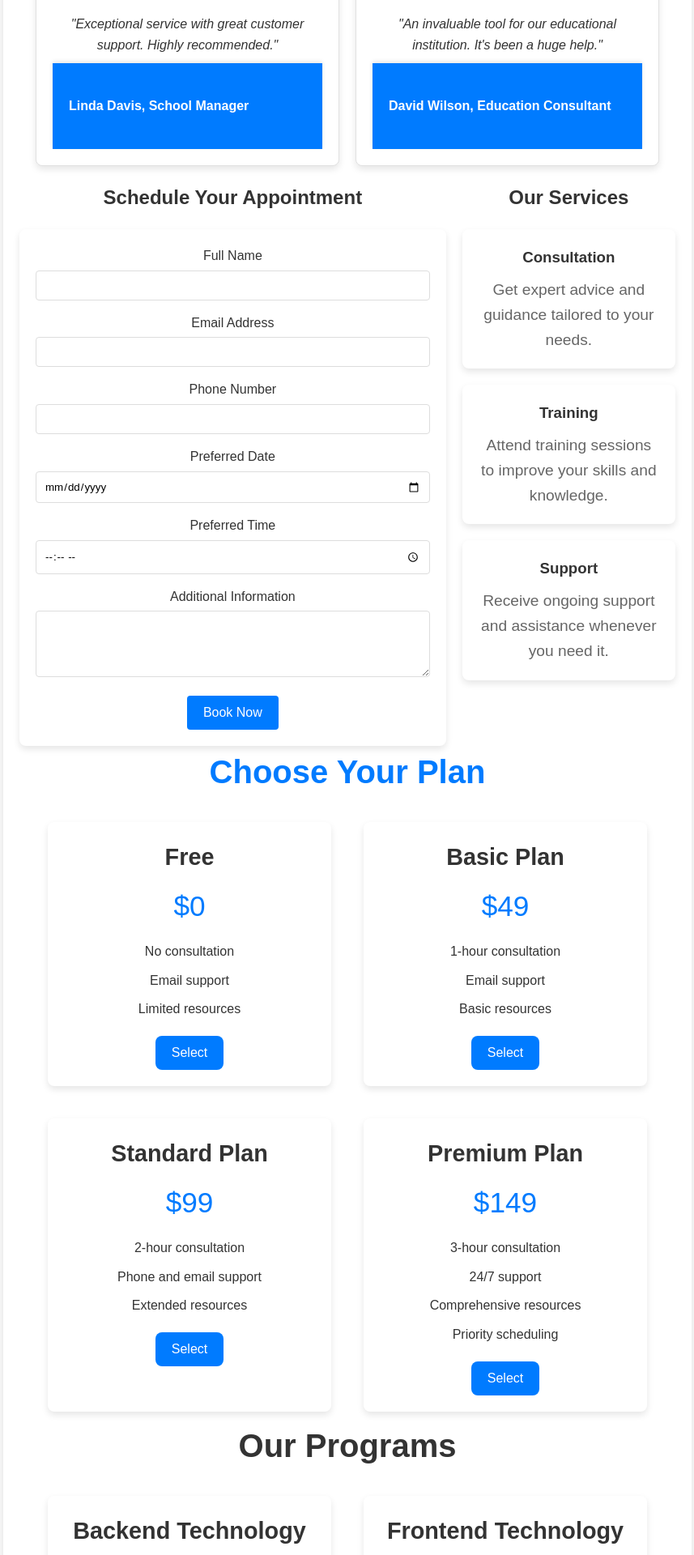
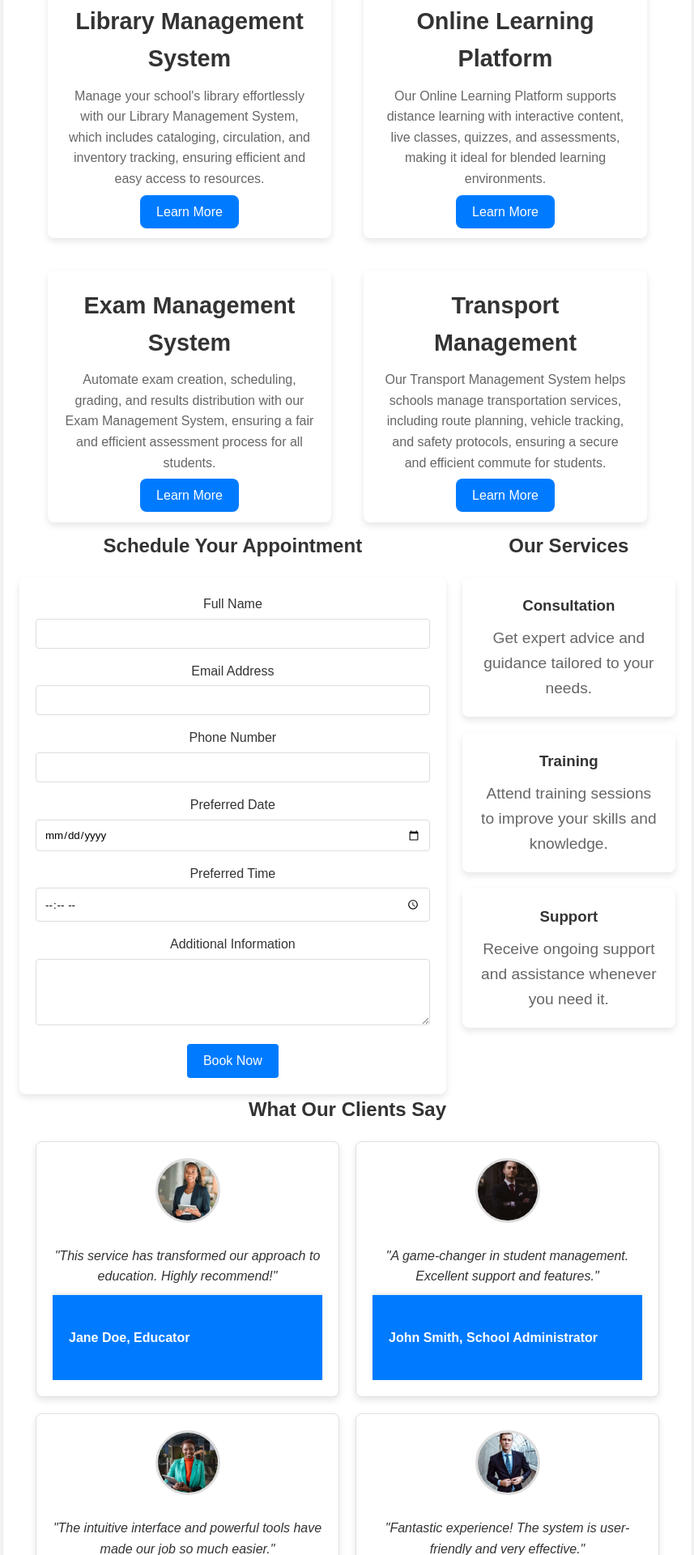
Before and after one commit to Mamasb/SmartDesk, a Flask app: page / in a window 1280 px wide. Shown: the part 1360-3280 px from the top of the page at 81% size, without its empty margins (211-1068 px from the left). Run offline with Flask 3, Linux system fonts and the light colour scheme.

Commit message:
modified files

```diff
--- a/static/css/styles.css
+++ b/static/css/styles.css
@@ -1,4 +1,3 @@
-
 /* General Reset */
 * {
   margin: 0;
--- a/templates/index.html
+++ b/templates/index.html
@@ -18,6 +18,106 @@
       <p>
         SmartDesks adapts to your workflows and helps educational institutions meet the demands of contemporary education, ensuring administrators, educators, and students thrive in a supportive and efficient environment.
       </p>
+
+
+<!-- Program List Section -->
+      <div class="container">
+            <section id="program-list">
+                <h2>Our Programs</h2>
+                <div class="program-container">
+                    <div class="program">
+                        <h3> School Management</h3>
+                        <p class="description">Our School Management System offers comprehensive tools for administrators to manage school operations effectively, from student enrollment to scheduling, attendance tracking, and reporting.</p>
+                        <a href="#" class="btn">Learn More</a>
+                    </div>
+                    <div class="program">
+                        <h3>Student Information System (SIS)</h3>
+                        <p class="description">The Student Information System (SIS) provides students with easy access to grades, schedules, and course materials. It also allows them to communicate with teachers and peers in a collaborative learning environment.</p>
+                        <a href="#" class="btn">Learn More</a>
+                    </div>
+                    <div class="program">
+                        <h3>Teacher Tools & Resources</h3>
+                        <p class="description">Our Teacher Tools include lesson planning, gradebook management, and attendance tracking systems that streamline daily tasks and foster a more productive classroom experience.</p>
+                        <a href="#" class="btn">Learn More</a>
+                    </div>
+					<div class="program">
+                        <h3>Parent Portal Access</h3>
+                        <p class="description">The Parent Portal gives parents access to their child's academic progress, attendance records, and upcoming school events, helping them stay involved in their education.With the Parent Portal, you can stay actively involved in your child's education and support their success.</p>
+                        <a href="#" class="btn">Learn More</a>
+                    </div>
+					<div class="program">
+                        <h3>Library Management System</h3>
+                        <p class="description">Manage your school's library effortlessly with our Library Management System, which includes cataloging, circulation, and inventory tracking, ensuring efficient and easy access to resources.</p>
+                        <a href="#" class="btn">Learn More</a>
+                    </div>
+					<div class="program">
+                        <h3>Online Learning Platform</h3>
+                        <p class="description">Our Online Learning Platform supports distance learning with interactive content, live classes, quizzes, and assessments, making it ideal for blended learning environments.</p>
+                        <a href="#" class="btn">Learn More</a>
+                    </div>
+					<div class="program">
+                        <h3>Exam Management System</h3>
+                        <p class="description">Automate exam creation, scheduling, grading, and results distribution with our Exam Management System, ensuring a fair and efficient assessment process for all students.</p>
+                        <a href="#" class="btn">Learn More</a>
+
+                    </div>
+					<div class="program">
+                        <h3>Transport Management</h3>
+                        <p class="description">Our Transport Management System helps schools manage transportation services, including route planning, vehicle tracking, and safety protocols, ensuring a secure and efficient commute for students.</p>
+                        <a href="#" class="btn">Learn More</a>
+
+                    </div>
+                </div>
+            </section>
+        </div>
+<!-- Book Online Section -->
+<div class="container">
+            <section id="booking-form">
+                <h2>Schedule Your Appointment</h2>
+                <form>
+                    <div class="form-group">
+                        <label for="name">Full Name</label>
+                        <input type="text" id="name" name="name" required>
+                    </div>
+                    <div class="form-group">
+                        <label for="email">Email Address</label>
+                        <input type="email" id="email" name="email" required>
+                    </div>
+                    <div class="form-group">
+                        <label for="phone">Phone Number</label>
+                        <input type="tel" id="phone" name="phone" required>
+                    </div>
+                    <div class="form-group">
+                        <label for="date">Preferred Date</label>
+                        <input type="date" id="date" name="date" required>
+                    </div>
+                    <div class="form-group">
+                        <label for="time">Preferred Time</label>
+                        <input type="time" id="time" name="time" required>
+                    </div>
+                    <div class="form-group">
+                        <label for="message">Additional Information</label>
+                        <textarea id="message" name="message" rows="4"></textarea>
+                    </div>
+                    <button type="submit">Book Now</button>
+                </form>
+            </section>
+            <aside id="services">
+                <h2>Our Services</h2>
+                <div class="service">
+                    <h3>Consultation</h3>
+                    <p>Get expert advice and guidance tailored to your needs.</p>
+                </div>
+                <div class="service">
+                    <h3>Training</h3>
+                    <p>Attend training sessions to improve your skills and knowledge.</p>
+                </div>
+                <div class="service">
+                    <h3>Support</h3>
+                    <p>Receive ongoing support and assistance whenever you need it.</p>
+                </div>
+            </aside>
+        </div>
 <!-- Clients Section -->
 <section id="testimonials">
         <h2>What Our Clients Say</h2>
@@ -66,131 +166,7 @@
             </div>
         </div>
     </section>
-<!-- Book Online Section -->
-<div class="container">
-            <section id="booking-form">
-                <h2>Schedule Your Appointment</h2>
-                <form>
-                    <div class="form-group">
-                        <label for="name">Full Name</label>
-                        <input type="text" id="name" name="name" required>
-                    </div>
-                    <div class="form-group">
-                        <label for="email">Email Address</label>
-                        <input type="email" id="email" name="email" required>
-                    </div>
-                    <div class="form-group">
-                        <label for="phone">Phone Number</label>
-                        <input type="tel" id="phone" name="phone" required>
-                    </div>
-                    <div class="form-group">
-                        <label for="date">Preferred Date</label>
-                        <input type="date" id="date" name="date" required>
-                    </div>
-                    <div class="form-group">
-                        <label for="time">Preferred Time</label>
-                        <input type="time" id="time" name="time" required>
-                    </div>
-                    <div class="form-group">
-                        <label for="message">Additional Information</label>
-                        <textarea id="message" name="message" rows="4"></textarea>
-                    </div>
-                    <button type="submit">Book Now</button>
-                </form>
-            </section>
-            <aside id="services">
-                <h2>Our Services</h2>
-                <div class="service">
-                    <h3>Consultation</h3>
-                    <p>Get expert advice and guidance tailored to your needs.</p>
-                </div>
-                <div class="service">
-                    <h3>Training</h3>
-                    <p>Attend training sessions to improve your skills and knowledge.</p>
-                </div>
-                <div class="service">
-                    <h3>Support</h3>
-                    <p>Receive ongoing support and assistance whenever you need it.</p>
-                </div>
-            </aside>
-        </div>
-<!-- Plan & Pricing Section -->
-<div class="container">
-            <section id="pricing">
-                <h2>Choose Your Plan</h2>
-                <div class="plan-container">
-				    <div class="plan">
-                        <h3>Free</h3>
-                        <p class="price">$0</p>
-                        <ul>
-                            <li>No consultation</li>
-							<li>Email support</li>
-                            <li>Limited resources</li>
-                        </ul>
-                        <button type="button">Select</button>
-                    </div>
-                    <div class="plan">
-                        <h3>Basic Plan</h3>
-                        <p class="price">$49</p>
-                        <ul>
-                            <li>1-hour consultation</li>
-                            <li>Email support</li>
-                            <li>Basic resources</li>
-                        </ul>
-                        <button type="button">Select</button>
-                    </div>
-                    <div class="plan">
-                        <h3>Standard Plan</h3>
-                        <p class="price">$99</p>
-                        <ul>
-                            <li>2-hour consultation</li>
-                            <li>Phone and email support</li>
-                            <li>Extended resources</li>
-                        </ul>
-                        <button type="button">Select</button>
-                    </div>
-                    <div class="plan">
-                        <h3>Premium Plan</h3>
-                        <p class="price">$149</p>
-                        <ul>
-                            <li>3-hour consultation</li>
-                            <li>24/7 support</li>
-                            <li>Comprehensive resources</li>
-                            <li>Priority scheduling</li>
-                        </ul>
-                        <button type="button">Select</button>
-                    </div>
-                </div>
-            </section>
-        </div>
-<!-- Program List Section -->
-      <div class="container">
-            <section id="program-list">
-                <h2>Our Programs</h2>
-                <div class="program-container">
-                    <div class="program">
-                        <h3>Backend Technology</h3>
-                        <p class="description">A comprehensive program designed to provide you with the skills you need for success. Includes hands-on training and expert guidance.</p>
-                        <a href="#" class="btn">Learn More</a>
-                    </div>
-                    <div class="program">
-                        <h3>Frontend Technology</h3>
-                        <p class="description">An advanced program focused on deepening your knowledge and expertise. Ideal for those looking to take their skills to the next level.</p>
-                        <a href="#" class="btn">Learn More</a>
-                    </div>
-                    <div class="program">
-                        <h3>Fullstack Technology</h3>
-                        <p class="description">A specialized program offering in-depth training on specific topics. Perfect for professionals seeking targeted skill development.</p>
-                        <a href="#" class="btn">Learn More</a>
-                    </div>
-					<div class="program">
-                        <h3>DevOps</h3>
-                        <p class="description">A specialized program offering in-depth training on specific topics. Perfect for professionals seeking targeted skill development.</p>
-                        <a href="#" class="btn">Learn More</a>
-                    </div>
-                </div>
-            </section>
-        </div>
+
 
 
 </main>
```
Also changed, not shown: static/css/plan&pricing.css (+5 -5 lines).
